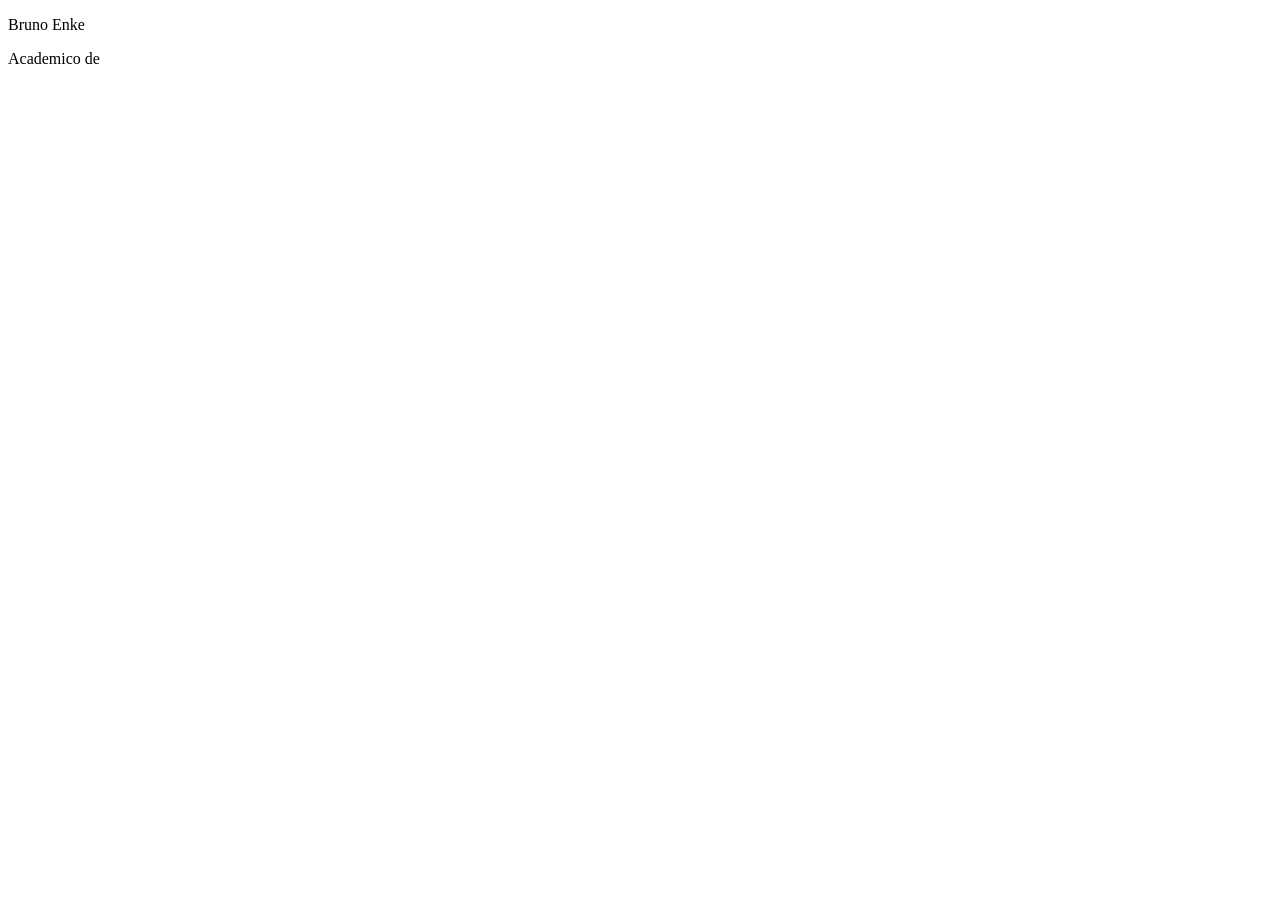
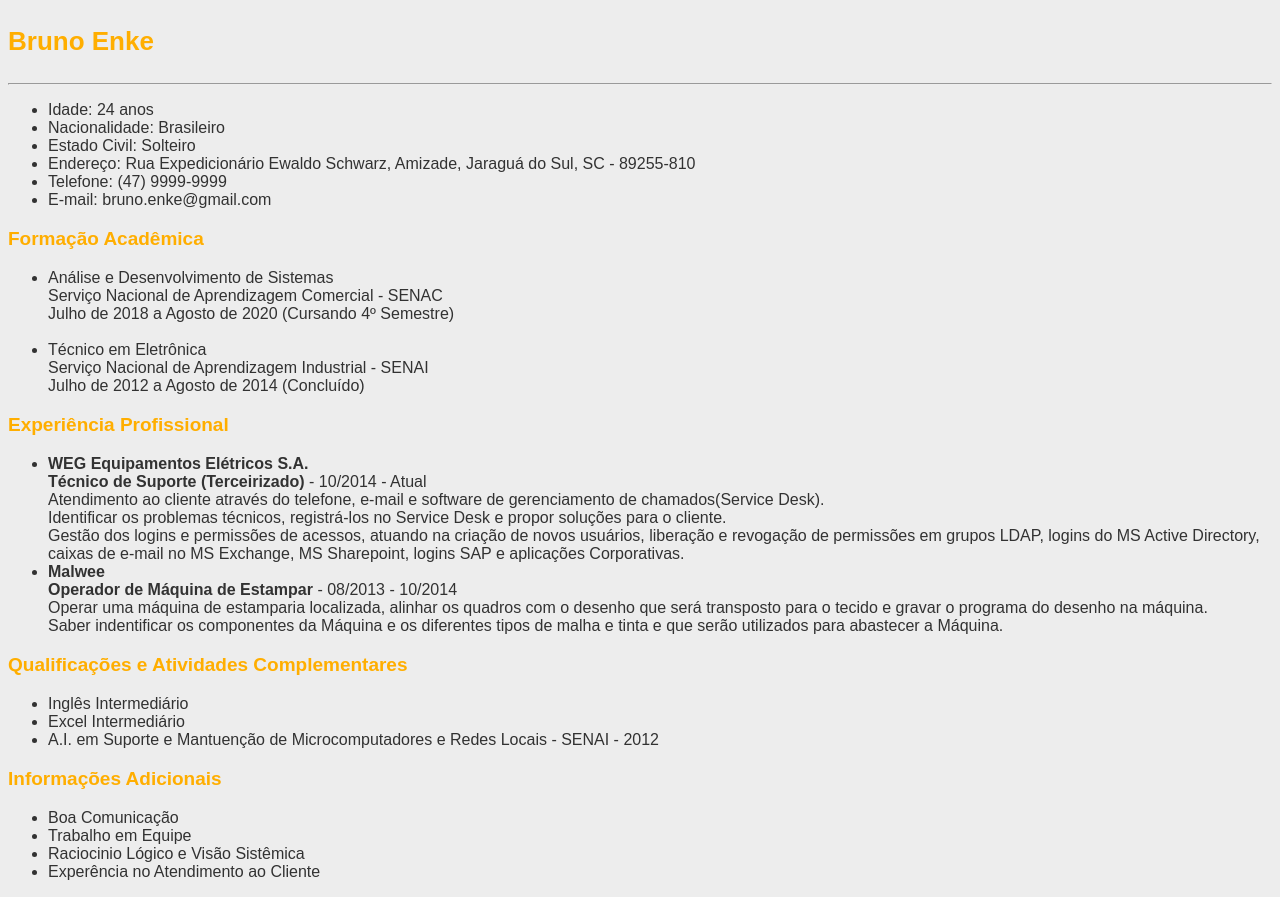
Before and after one commit to brunoenke/sandbox, a plain HTML site: page curriculum.html in a window 1280 px wide. Before the commit the page ends 800 px from the top, so only its background shows below. Drawn offline with Linux system fonts and the light colour scheme.

Commit message:
atualizado as paginas curriculo e revisao

```diff
--- a/curriculum.html
+++ b/curriculum.html
@@ -1,15 +1,102 @@
 <!DOCTYPE html>
 <html lang="pt-br">
+
 <head>
     <meta charset="UTF-8">
     <title>Curriculum</title>
+    <style>
+        body {
+            background-color: #EDEDED;
+            font-family: Arial, sans-serif;
+            color: #323232
+        }
+
+        p {
+            color: #FFAE00;
+        }
+    </style>
 </head>
+
 <body>
 
-<p>Bruno Enke</p>
-<p> Academico de
+    <p style="text-align: auto;font-size: 26px"> <strong>Bruno Enke</strong> </p>
+    <hr>
+    <p>
+        <ul style="text-align:inherit;font-size: 16px">
+            <li> Idade: 24 anos </li>
+            <li> Nacionalidade: Brasileiro </li>
+            <li> Estado Civil: Solteiro </li>
+            <li> Endereço: Rua Expedicionário Ewaldo Schwarz, Amizade, Jaraguá do Sul, SC - 89255-810 </li>
+            <li> Telefone: (47) 9999-9999</li>
+            <li> E-mail: bruno.enke@gmail.com
+        </ul>
+    </p>
+        <p style="text-align:inherit;font-size: 19px">
 
-<p></p>
+            <strong>Formação Acadêmica</strong>
 
+            <ul style="text-align:inherit;font-size: 16px">
+                <li> Análise e Desenvolvimento de Sistemas<br>Serviço Nacional de Aprendizagem Comercial - SENAC
+                    <br>
+                    Julho de 2018 a Agosto de 2020 (Cursando 4&ordm Semestre)</li>
+                <br>
+                <li> Técnico em Eletrônica
+                    <br>
+                    Serviço Nacional de Aprendizagem Industrial - SENAI
+                    <br>Julho de 2012 a Agosto de 2014 (Concluído)
+                    <br>
+                </li>
+            </ul>
+        </p>
+        <p style="text-align:inherit;font-size: 19px"><strong>Experiência Profissional</strong>
+            <ul style="text-align:inherit;font-size: 16px">
+                <li> <strong>WEG Equipamentos Elétricos S.A.</strong>
+                    <br>
+                    <strong>Técnico de Suporte (Terceirizado)
+                    </strong> - 10/2014 - Atual
+                    <br>
+                    Atendimento ao cliente através do telefone, e-mail e software de gerenciamento de chamados(Service
+                    Desk).
+                    <br>
+                    Identificar os problemas técnicos, registrá-los no Service Desk e propor soluções para o
+                    cliente.
+                    <br>
+                    Gestão dos logins e permissões de acessos, atuando na criação de novos usuários, liberação e
+                    revogação de permissões em grupos LDAP, logins do MS Active Directory, caixas de e-mail no MS
+                    Exchange, MS Sharepoint, logins SAP e aplicações Corporativas.
+                    <br>
+                </li>
+                <li> <strong>Malwee</strong>
+                    <br>
+                    <strong>Operador de Máquina de Estampar</strong> - 08/2013 - 10/2014
+                    <br>
+                    Operar uma máquina de estamparia localizada, alinhar os quadros com o desenho que será transposto
+                    para o
+                    tecido e gravar o programa do desenho na máquina. <br>
+                    Saber indentificar os componentes da Máquina e os diferentes tipos de malha e tinta e que serão
+                    utilizados para abastecer a Máquina.
+                </li>
+            </ul>
+
+        </p>
+        <p style="text-align:inherit;font-size: 19px">
+            <strong>Qualificações e Atividades Complementares</strong>
+            <ul style="text-align:inherit;font-size: 16px">
+                <li> Inglês Intermediário</li>
+                <li> Excel Intermediário </li>
+                <li> A.I. em Suporte e Mantuenção de Microcomputadores e Redes Locais - SENAI - 2012</li>
+            </ul>
+        </p>
+
+        <p style="text-align:inherit;font-size: 19px">
+            <strong>Informações Adicionais</strong>
+            <ul style="text-align:inherit;font-size: 16px">
+                <li> Boa Comunicação </li>
+                <li> Trabalho em Equipe</li>
+                <li> Raciocinio Lógico e Visão Sistêmica</li>
+                <li> Experência no Atendimento ao Cliente</li>
+            </ul>
+        </p>
 </body>
+
 </html>
```
Also changed, not shown: revisao.html (+2 -2 lines).
